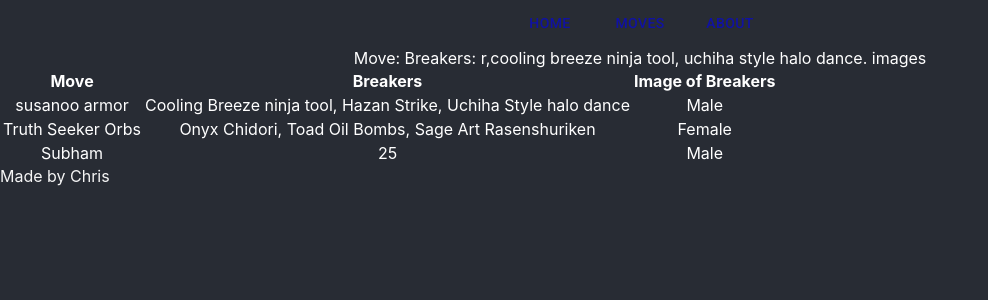
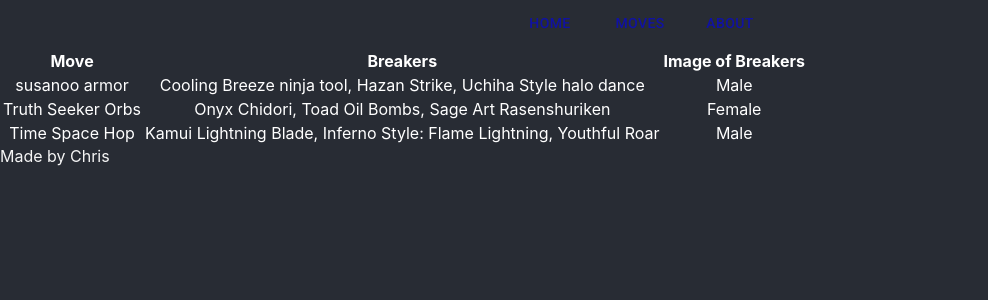
Before and after one commit to ChristopherB91/testpro1, a React (Create React App) app: page /Moves in a window 1280 px wide. Shown: the top 300 px of the page, without its empty margins (0-988 px from the left). Built offline with nearby package versions, Linux system fonts and the light colour scheme.

Commit message:
Centered table

```diff
--- a/src/Components/Moves.js
+++ b/src/Components/Moves.js
@@ -1,13 +1,22 @@
 import React from 'react'
-// import { DataGrid } from '@mui/x-data-grid';
+
+
+// const rows = GridRowsProp = [
+//     { id: 1, Move: 'susanoo armor', Breaker: 'Cooling Breeze ninja tool, Hazan Strike, Uchiha Style halo dance', Images: '' },
+//     { id: 2, Move: 'Truth Seeker Orbs', Breaker: 'Onyx Chidori, Toad Oil Bombs, Sage Art Rasenshuriken', Images: '' },
+//     { id: 3, Move: 'Time Space Hop', Breaker: 'Kamui Lightning Blade, Inferno Style: Flame Lightning, Youthful Roar', Images: '' }
+// ]
+
+// const columns = GridColDef = [
+//     { field: 'Move', headerName: 'Moves', width: 150},
+//     { field: 'Breaker', headerName: 'Breaker(s)', width: 150},
+//     { field: 'Images', headerName: 'Picture(s)', width: 150}
+// ]
 
 function Moves() {
     return (
         <div className='App-moves'>
-        Move:
-        Breakers: r,cooling breeze ninja tool, uchiha style halo dance.
-        images
-        <table>
+        <table className='Moves-Table'>
         <tr>
           <th>Move</th>
           <th>Breakers</th>
@@ -24,8 +33,8 @@ function Moves() {
           <td>Female</td>
         </tr>
         <tr>
-          <td>Subham</td>
-          <td>25</td>
+          <td>Time Space Hop</td>
+          <td>Kamui Lightning Blade, Inferno Style: Flame Lightning, Youthful Roar</td>
           <td>Male</td>
         </tr>
       </table>
```
